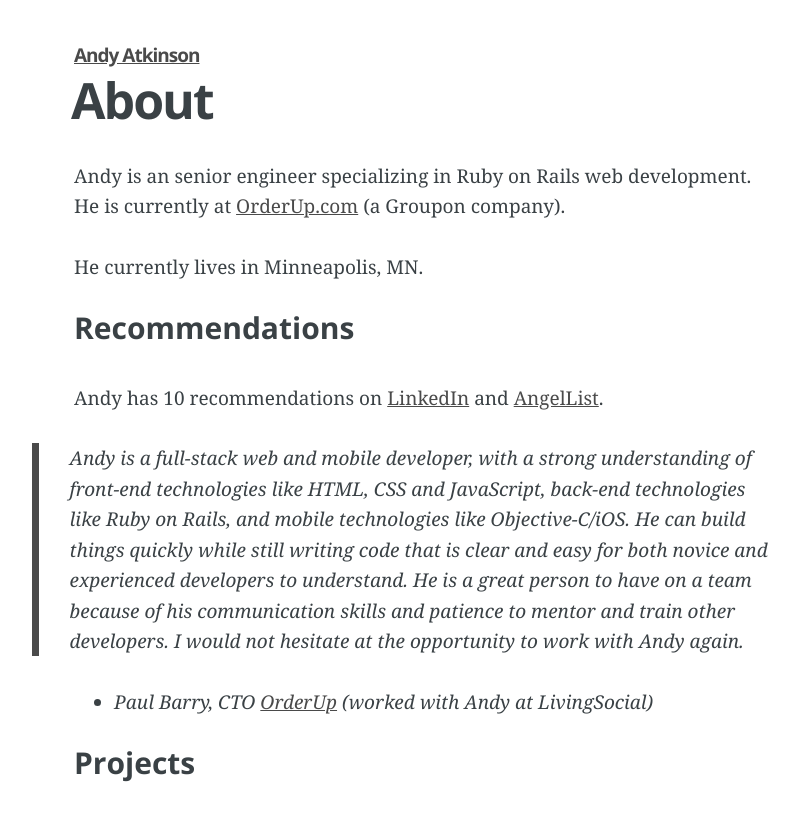
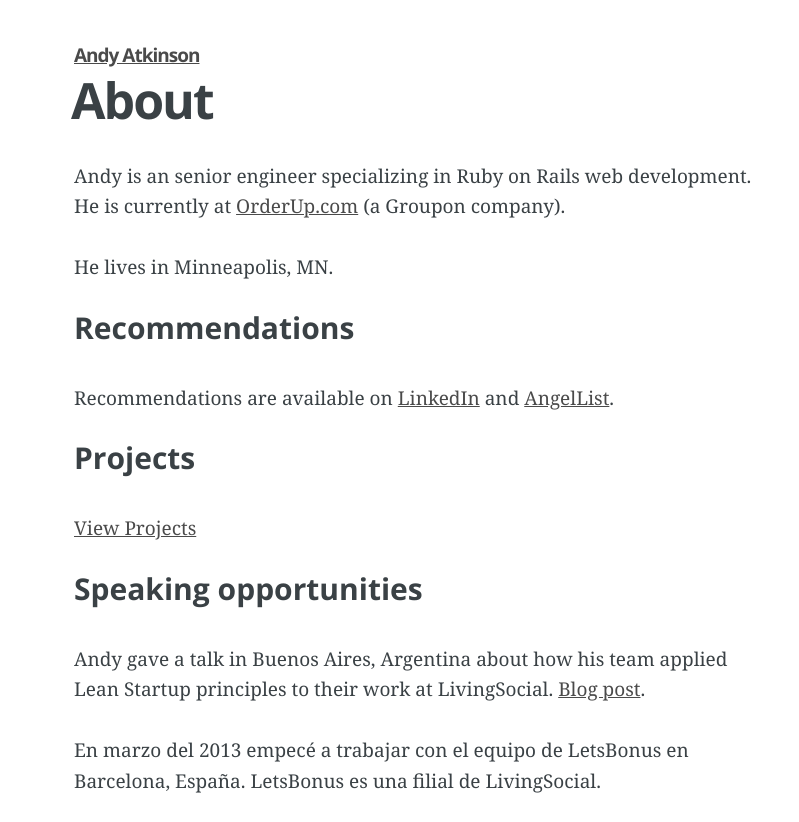
Before and after one commit to andyatkinson/blog, a Jekyll site: the page built from about/index.md, in a window 1280 px wide and 900 px high, cut to the strip 0-822 px from the top of the window. Shown: the whole strip, without its empty margins (216-1015 px from the left). Built offline with Jekyll 4.4.1, drawn with Linux system fonts in a browser that asks for light colours; Markdown is read by kramdown in place of the engine named in the settings.

Commit message:
Fix copy and link

```diff
--- a/about/index.md
+++ b/about/index.md
@@ -6,14 +6,11 @@
 
 Andy is an senior engineer specializing in Ruby on Rails web development. He is currently at [OrderUp.com](https://orderup.com/) (a Groupon company).
 
-He currently lives in Minneapolis, MN.
+He lives in Minneapolis, MN.
 
 #### Recommendations
-Andy has 10 recommendations on [LinkedIn](www.linkedin.com/in/andyatkinson/) and [AngelList](https://angel.co/andy-atkinson).
 
-> Andy is a full-stack web and mobile developer, with a strong understanding of front-end technologies like HTML, CSS and JavaScript, back-end technologies like Ruby on Rails, and mobile technologies like Objective-C/iOS. He can build things quickly while still writing code that is clear and easy for both novice and experienced developers to understand. He is a great person to have on a team because of his communication skills and patience to mentor and train other developers. I would not hesitate at the opportunity to work with Andy again.
-
- - *Paul Barry, CTO [OrderUp](https://orderup.com/) (worked with Andy at LivingSocial)*
+Recommendations are available on [LinkedIn](http://linkedin.com/in/andyatkinson/) and [AngelList](https://angel.co/andy-atkinson).
 
 #### Projects
 
```
